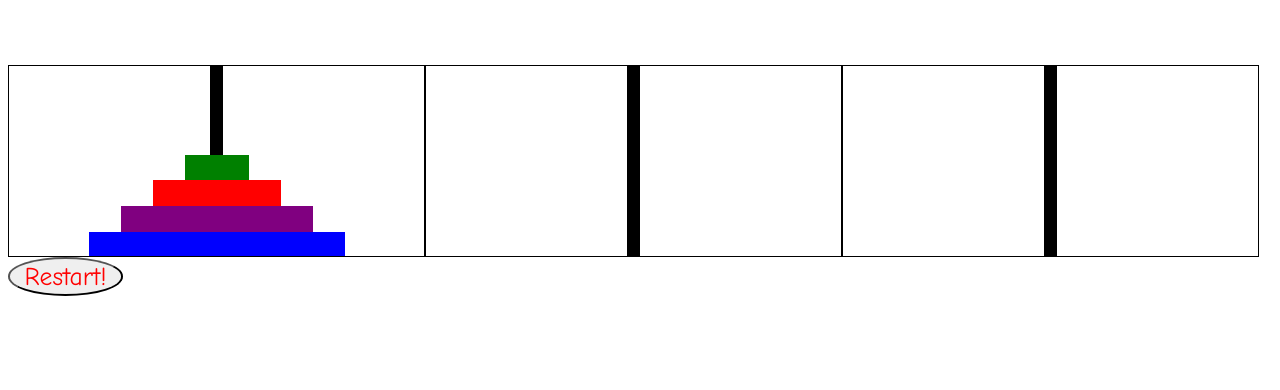
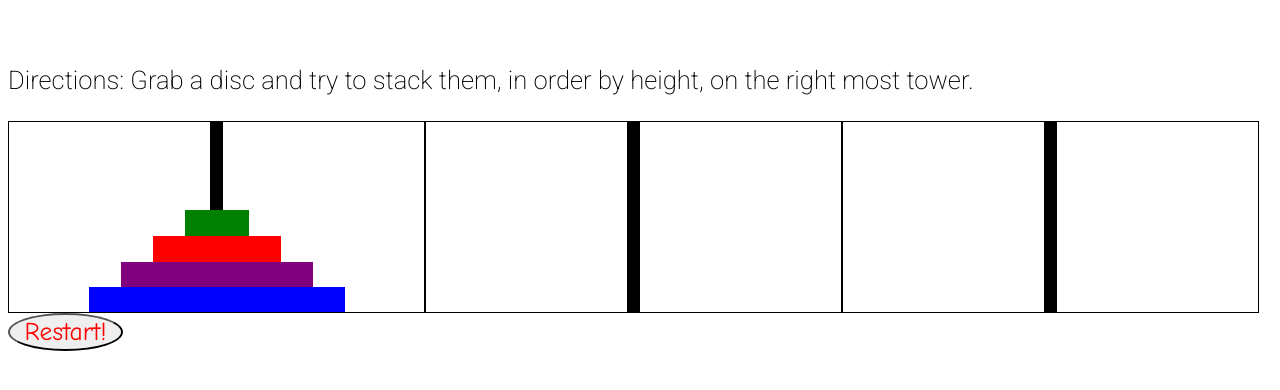
Before and after one commit to cbw29512/towerofhanoi, a plain HTML site: page index.html in a window 1280 px wide. Shown: the part 190-580 px from the top of the page. Drawn offline with Linux system fonts and the light colour scheme; a web font is replaced by a local one.

Commit message:
added directions

```diff
--- a/index.html
+++ b/index.html
@@ -9,7 +9,7 @@
 </head>
 <body>
     <h1>Tower of Hanoi</h1>
-
+    <p>Directions: Grab a disc and try to stack them, in order by height, on the right most tower.<p>
     <script src='script.js'></script>
 
 
--- a/style.css
+++ b/style.css
@@ -1,9 +1,15 @@
 @import url('https://fonts.googleapis.com/css2?family=Montserrat+Subrayada&display=swap');
+@import url('https://fonts.googleapis.com/css2?family=Roboto:wght@200&display=swap');
 
 h1 {
     text-align: center;
     font-family: 'Montserrat Subrayada', sans-serif;
     font-size: 8vw;
+}
+
+p {
+    font-size: 2vw;
+    font-family: 'Roboto', sans-serif;
 }
 
 .A{
```
